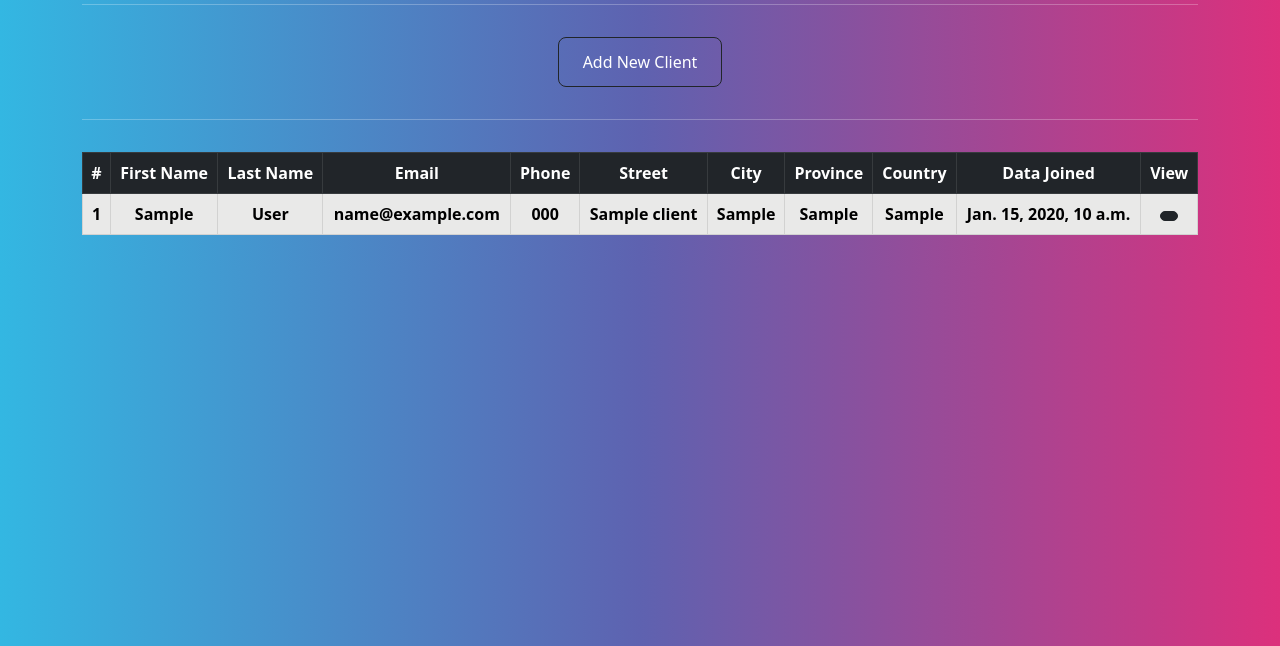
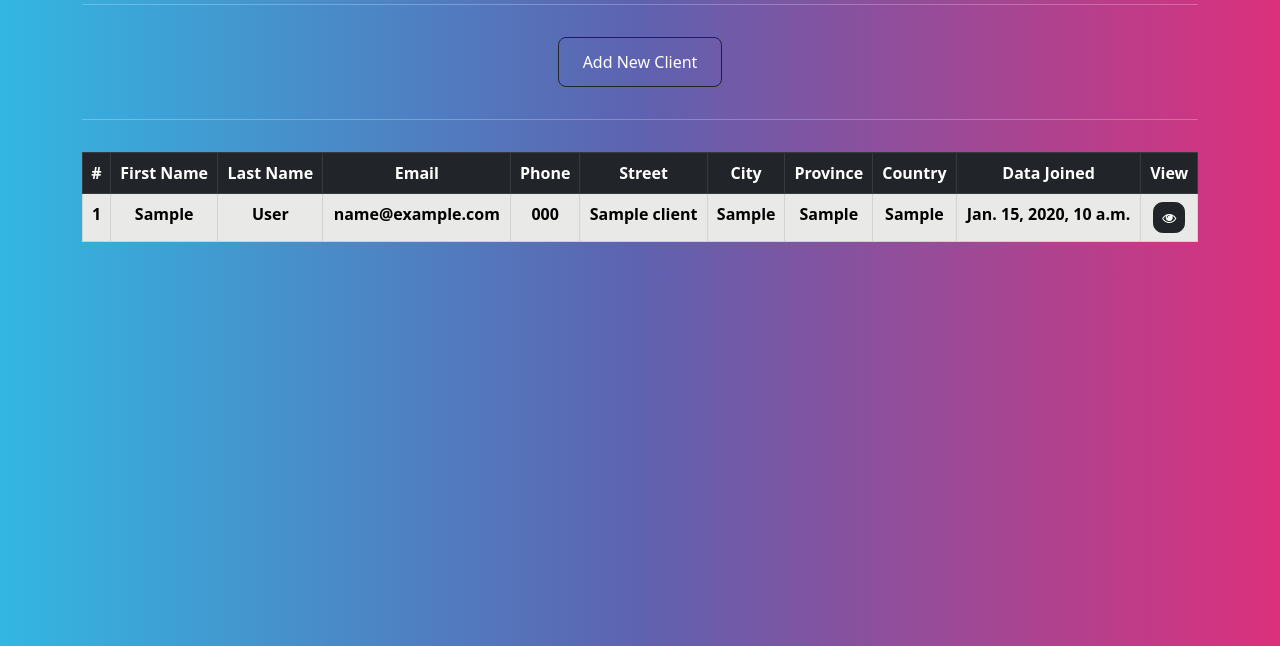
Before and after one commit to arifurtuc/CRM-Django, a Django app: page /client-dashboard in a window 1280 px wide. Shown: the part 154-800 px from the top of the page. Run offline with Django 4.2, Linux system fonts and the light colour scheme; the first user in the database is signed in; tables that the repository leaves empty hold one stand-in row (Sample ...); lists and menus that the app fills with data are empty.

Commit message:
Adding Font Aswesome

```diff
--- a/clientapp/templates/clientapp/base.html
+++ b/clientapp/templates/clientapp/base.html
@@ -17,6 +17,12 @@
 
     <!-- Custom CSS file stored in the 'static' directory -->
     <link rel="stylesheet" type="text/css" href="{% static 'css/style.css'%}" />
+
+    <!-- Font Awesome -->
+    <link
+      rel="stylesheet"
+      href="https://cdnjs.cloudflare.com/ajax/libs/font-awesome/4.7.0/css/font-awesome.min.css"
+    />
   </head>
 
   <body>
```
